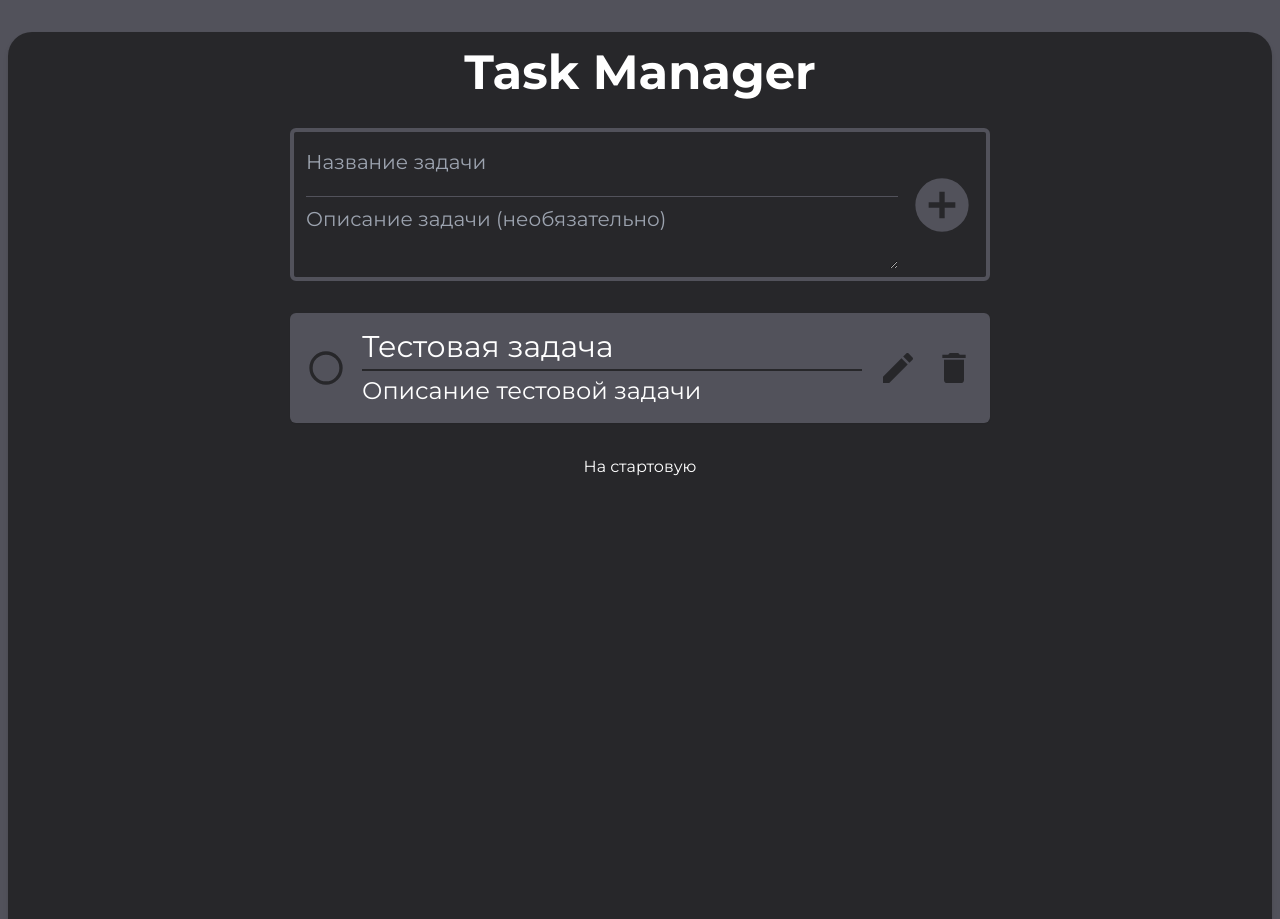
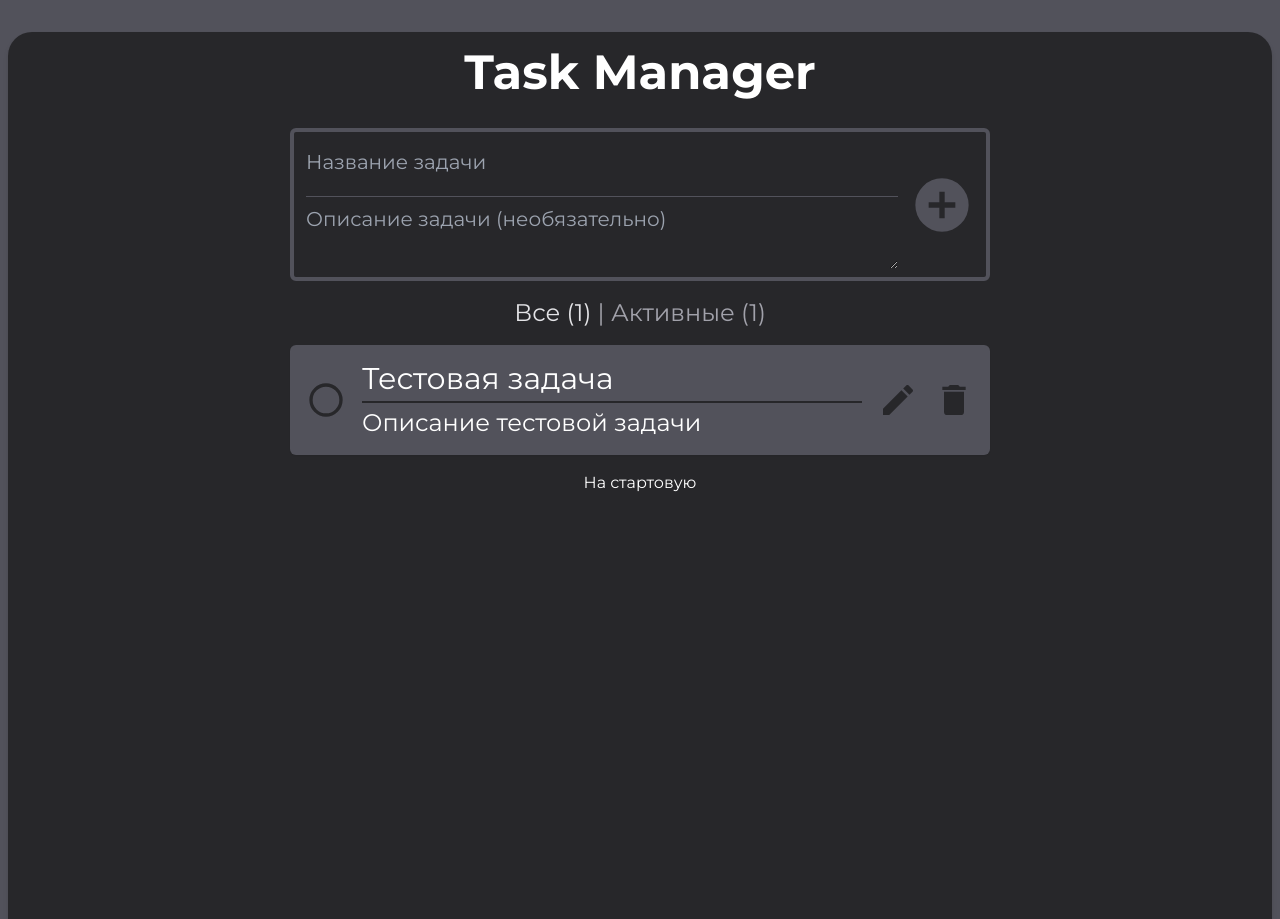
Before and after one commit to nikzz-tea/task-manager-test-task, a Vue app: page /tasks in a window 1280 px wide. Built offline with nearby package versions, Linux system fonts and the light colour scheme.

Commit message:
feat: add ability to filter out completed tasks

```diff
--- a/src/components/Tasks/TaskList.vue
+++ b/src/components/Tasks/TaskList.vue
@@ -1,12 +1,38 @@
 <script setup lang="ts">
+import { ref } from "vue";
 import { useTasksStore } from "../../store/tasks";
 import TaskCard from "./TaskCard.vue";
 
 const store = useTasksStore();
+
+const sortMethod = ref<"all" | "active">("all");
 </script>
 
 <template>
+  <div class="text-center text-2xl text-zinc-400">
+    <span
+      @click="sortMethod = 'all'"
+      :class="[
+        'cursor-pointer  duration-150',
+        sortMethod === 'all' && 'text-zinc-200',
+      ]"
+      >Все ({{ store.tasks.length }})</span
+    >
+    |
+    <span
+      @click="sortMethod = 'active'"
+      :class="[
+        'cursor-pointer  duration-150',
+        sortMethod === 'active' && 'text-zinc-200',
+      ]"
+      >Активные ({{ store.getActive.length }})</span
+    >
+  </div>
   <div v-auto-animate class="flex flex-col gap-3">
-    <TaskCard v-for="task in store.tasks" :key="task.id" v-bind="task" />
+    <TaskCard
+      v-for="task in sortMethod === 'all' ? store.tasks : store.getActive"
+      :key="task.id"
+      v-bind="task"
+    />
   </div>
 </template>
--- a/src/pages/Main.vue
+++ b/src/pages/Main.vue
@@ -4,7 +4,7 @@ import TaskList from "../components/Tasks/TaskList.vue";
 </script>
 
 <template>
-  <div class="mx-auto flex max-w-[700px] flex-col gap-8 pt-8">
+  <div class="mx-auto flex max-w-[700px] flex-col gap-4 pt-8">
     <CreateForm />
     <TaskList />
     <router-link class="text-center" to="/">
--- a/src/store/tasks.ts
+++ b/src/store/tasks.ts
@@ -14,7 +14,7 @@ export const useTasksStore = defineStore("tasks", {
   }),
   actions: {
     addOne(task: Task) {
-      this.tasks.push(task);
+      this.tasks = [task, ...this.tasks];
     },
     deleteOne(id: number) {
       this.tasks = this.tasks.filter((task) => task.id !== id);
@@ -31,5 +31,10 @@ export const useTasksStore = defineStore("tasks", {
       task.desc = desc;
     },
   },
+  getters: {
+    getActive({ tasks }) {
+      return tasks.filter((task) => !task.isCompleted);
+    },
+  },
   persist: true,
 });
```
